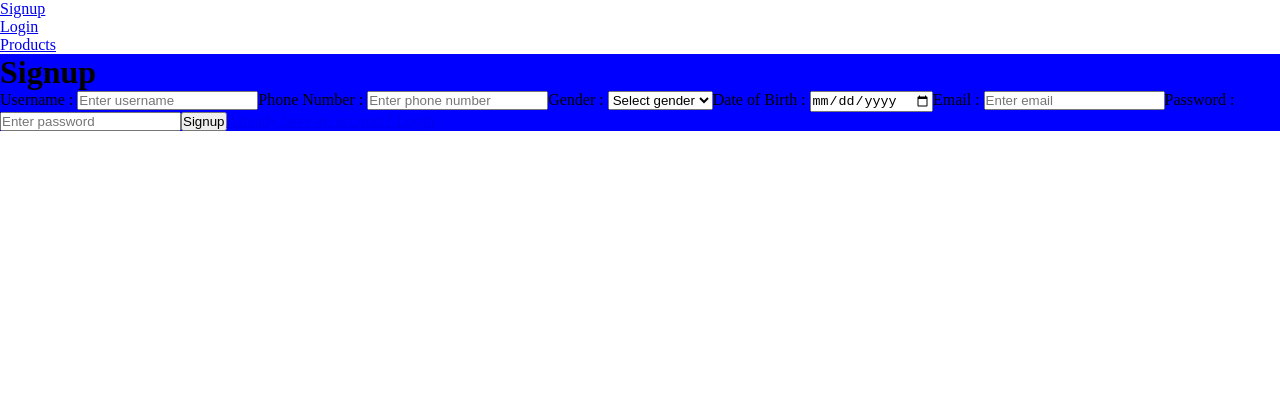
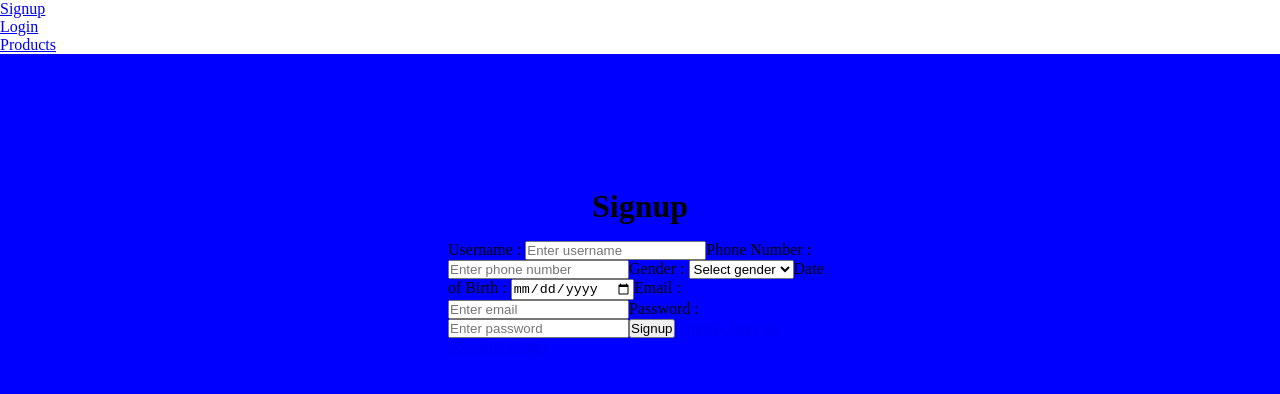
Before and after one commit to BVenkateshwaran/Signup-Login-React, a React (Vite) app: page /signup in a window 1280 px wide. Shown: the top 394 px of the page. Built offline with nearby package versions, Linux system fonts and the light colour scheme.

Commit message:
signup div centered

```diff
--- a/src/App.css
+++ b/src/App.css
@@ -1,4 +1,15 @@
 .signup
 {
     background-color: blue;
+    height: 100vh;
+    display: flex;
+    flex-direction: column;
+    gap: 1rem;
+    justify-content: center;
+    align-items: center;
 }
+form
+{
+    height: 60%;
+    width: 30%;
+}
```
